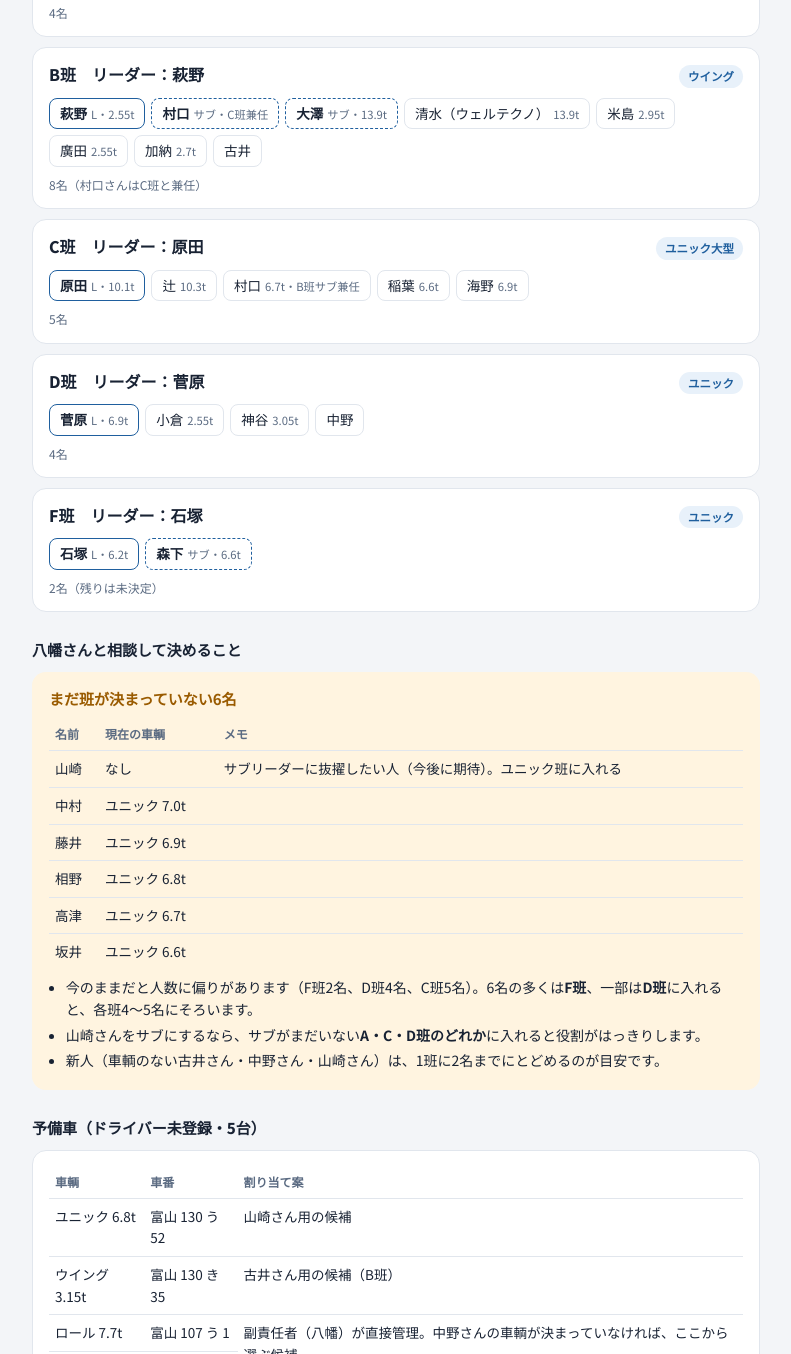
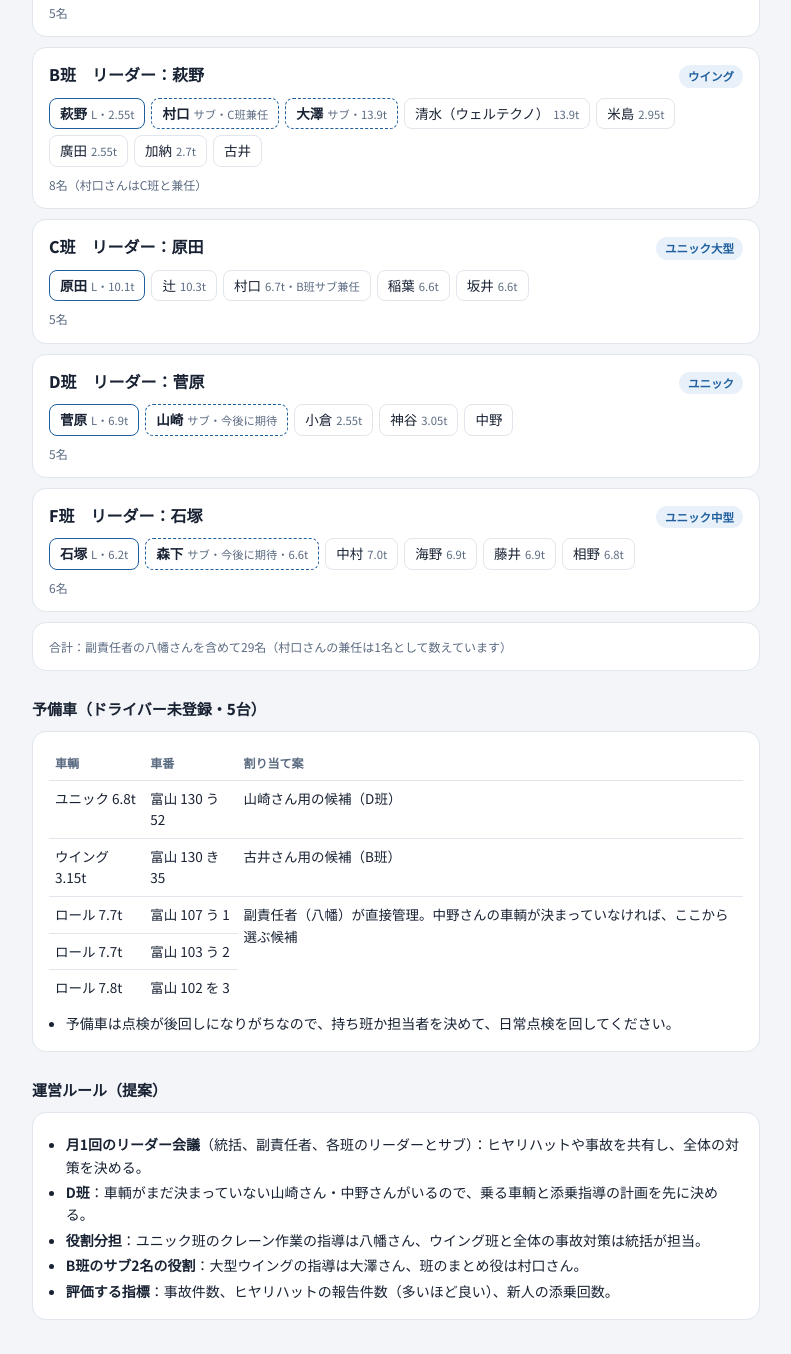
Before and after one commit to tkitagawa-sys/-, a plain HTML site: page team-plan.html in a window 1280 px wide. Shown: the part 364-1718 px from the top of the page, without its empty margins (244-1035 px from the left). Drawn offline with Linux system fonts and the light colour scheme.

Commit message:
チーム編成表を確定版に更新
Co-Authored-By: Claude Opus 5.5 <noreply@anthropic.com>
Claude-Session: https://claude.ai/code/session_01KuW6aRXuWRK6AfPZFRzoPP

```diff
--- a/team-plan.html
+++ b/team-plan.html
@@ -48,7 +48,7 @@
 <body>
 <main>
   <h1>安全・新人教育チーム 編成表（案）</h1>
-  <div class="meta">2026年11月15日時点 ／ 目的：新人教育と事故削減 ／ 八幡さんとの相談用</div>
+  <div class="meta">2026年11月15日時点 ／ 目的：新人教育と事故削減</div>
 
   <h2>体制</h2>
   <div class="card org">
@@ -56,7 +56,7 @@
     <div class="row"><span class="role">副責任者</span><span class="name">八幡</span><span class="cnt">ユニック 8.8t（セルフ）</span></div>
   </div>
 
-  <h2>班編成（決定分）</h2>
+  <h2>班編成（確定）</h2>
 
   <div class="card">
     <div class="team-head"><h3>A班　リーダー：奥野</h3><span class="tag">ユニック中型</span></div>
@@ -64,9 +64,10 @@
       <li class="lead">奥野<small>L・6.8t</small></li>
       <li>今井<small>6.8t</small></li>
       <li>水林<small>6.6t</small></li>
+      <li>高津<small>6.7t</small></li>
       <li>清水（エコネクト）<small>3.05t</small></li>
     </ul>
-    <div class="cnt" style="margin-top:8px">4名</div>
+    <div class="cnt" style="margin-top:8px">5名</div>
   </div>
 
   <div class="card">
@@ -91,7 +92,7 @@
       <li>辻<small>10.3t</small></li>
       <li>村口<small>6.7t・B班サブ兼任</small></li>
       <li>稲葉<small>6.6t</small></li>
-      <li>海野<small>6.9t</small></li>
+      <li>坂井<small>6.6t</small></li>
     </ul>
     <div class="cnt" style="margin-top:8px">5名</div>
   </div>
@@ -100,46 +101,36 @@
     <div class="team-head"><h3>D班　リーダー：菅原</h3><span class="tag">ユニック</span></div>
     <ul class="people">
       <li class="lead">菅原<small>L・6.9t</small></li>
+      <li class="sub">山崎<small>サブ・今後に期待</small></li>
       <li>小倉<small>2.55t</small></li>
       <li>神谷<small>3.05t</small></li>
       <li>中野</li>
     </ul>
-    <div class="cnt" style="margin-top:8px">4名</div>
+    <div class="cnt" style="margin-top:8px">5名</div>
   </div>
 
   <div class="card">
-    <div class="team-head"><h3>F班　リーダー：石塚</h3><span class="tag">ユニック</span></div>
+    <div class="team-head"><h3>F班　リーダー：石塚</h3><span class="tag">ユニック中型</span></div>
     <ul class="people">
       <li class="lead">石塚<small>L・6.2t</small></li>
-      <li class="sub">森下<small>サブ・6.6t</small></li>
+      <li class="sub">森下<small>サブ・今後に期待・6.6t</small></li>
+      <li>中村<small>7.0t</small></li>
+      <li>海野<small>6.9t</small></li>
+      <li>藤井<small>6.9t</small></li>
+      <li>相野<small>6.8t</small></li>
     </ul>
-    <div class="cnt" style="margin-top:8px">2名（残りは未決定）</div>
+    <div class="cnt" style="margin-top:8px">6名</div>
   </div>
 
-  <h2>八幡さんと相談して決めること</h2>
-  <div class="card open">
-    <h3 style="margin:0 0 6px; font-size:15px">まだ班が決まっていない6名</h3>
-    <table>
-      <tr><th>名前</th><th>現在の車輌</th><th>メモ</th></tr>
-      <tr><td>山崎</td><td>なし</td><td>サブリーダーに抜擢したい人（今後に期待）。ユニック班に入れる</td></tr>
-      <tr><td>中村</td><td>ユニック 7.0t</td><td></td></tr>
-      <tr><td>藤井</td><td>ユニック 6.9t</td><td></td></tr>
-      <tr><td>相野</td><td>ユニック 6.8t</td><td></td></tr>
-      <tr><td>高津</td><td>ユニック 6.7t</td><td></td></tr>
-      <tr><td>坂井</td><td>ユニック 6.6t</td><td></td></tr>
-    </table>
-    <ul class="notes">
-      <li>今のままだと人数に偏りがあります（F班2名、D班4名、C班5名）。6名の多くは<b>F班</b>、一部は<b>D班</b>に入れると、各班4〜5名にそろいます。</li>
-      <li>山崎さんをサブにするなら、サブがまだいない<b>A・C・D班のどれか</b>に入れると役割がはっきりします。</li>
-      <li>新人（車輌のない古井さん・中野さん・山崎さん）は、1班に2名までにとどめるのが目安です。</li>
-    </ul>
+  <div class="card">
+    <div class="cnt">合計：副責任者の八幡さんを含めて29名（村口さんの兼任は1名として数えています）</div>
   </div>
 
   <h2>予備車（ドライバー未登録・5台）</h2>
   <div class="card">
     <table>
       <tr><th>車輌</th><th>車番</th><th>割り当て案</th></tr>
-      <tr><td>ユニック 6.8t</td><td>富山 130 う 52</td><td>山崎さん用の候補</td></tr>
+      <tr><td>ユニック 6.8t</td><td>富山 130 う 52</td><td>山崎さん用の候補（D班）</td></tr>
       <tr><td>ウイング 3.15t</td><td>富山 130 き 35</td><td>古井さん用の候補（B班）</td></tr>
       <tr><td>ロール 7.7t</td><td>富山 107 う 1</td><td rowspan="3">副責任者（八幡）が直接管理。中野さんの車輌が決まっていなければ、ここから選ぶ候補</td></tr>
       <tr><td>ロール 7.7t</td><td>富山 103 う 2</td></tr>
@@ -154,6 +145,7 @@
   <div class="card">
     <ul class="notes">
       <li><b>月1回のリーダー会議</b>（統括、副責任者、各班のリーダーとサブ）：ヒヤリハットや事故を共有し、全体の対策を決める。</li>
+      <li><b>D班</b>：車輌がまだ決まっていない山崎さん・中野さんがいるので、乗る車輌と添乗指導の計画を先に決める。</li>
       <li><b>役割分担</b>：ユニック班のクレーン作業の指導は八幡さん、ウイング班と全体の事故対策は統括が担当。</li>
       <li><b>B班のサブ2名の役割</b>：大型ウイングの指導は大澤さん、班のまとめ役は村口さん。</li>
       <li><b>評価する指標</b>：事故件数、ヒヤリハットの報告件数（多いほど良い）、新人の添乗回数。</li>
```
